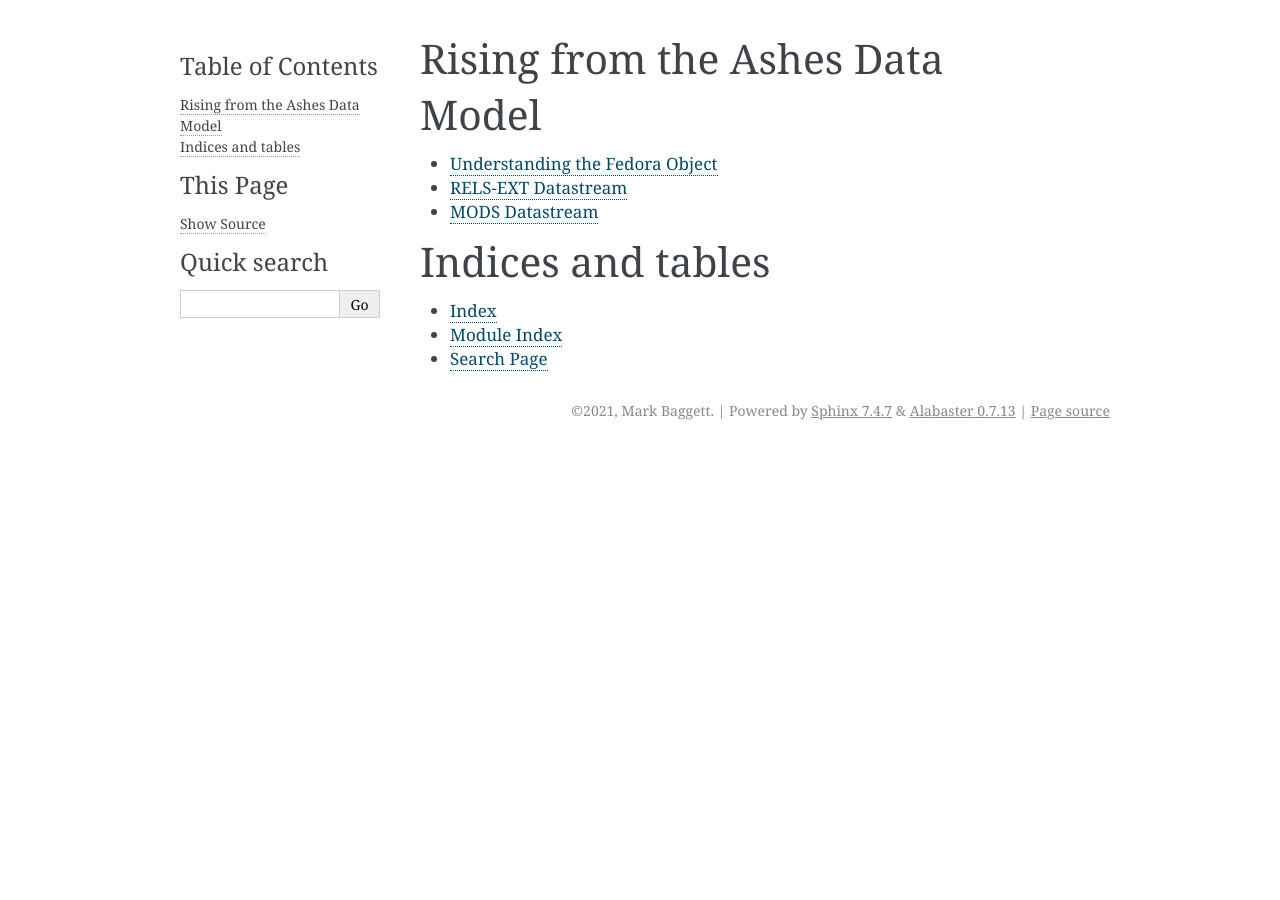
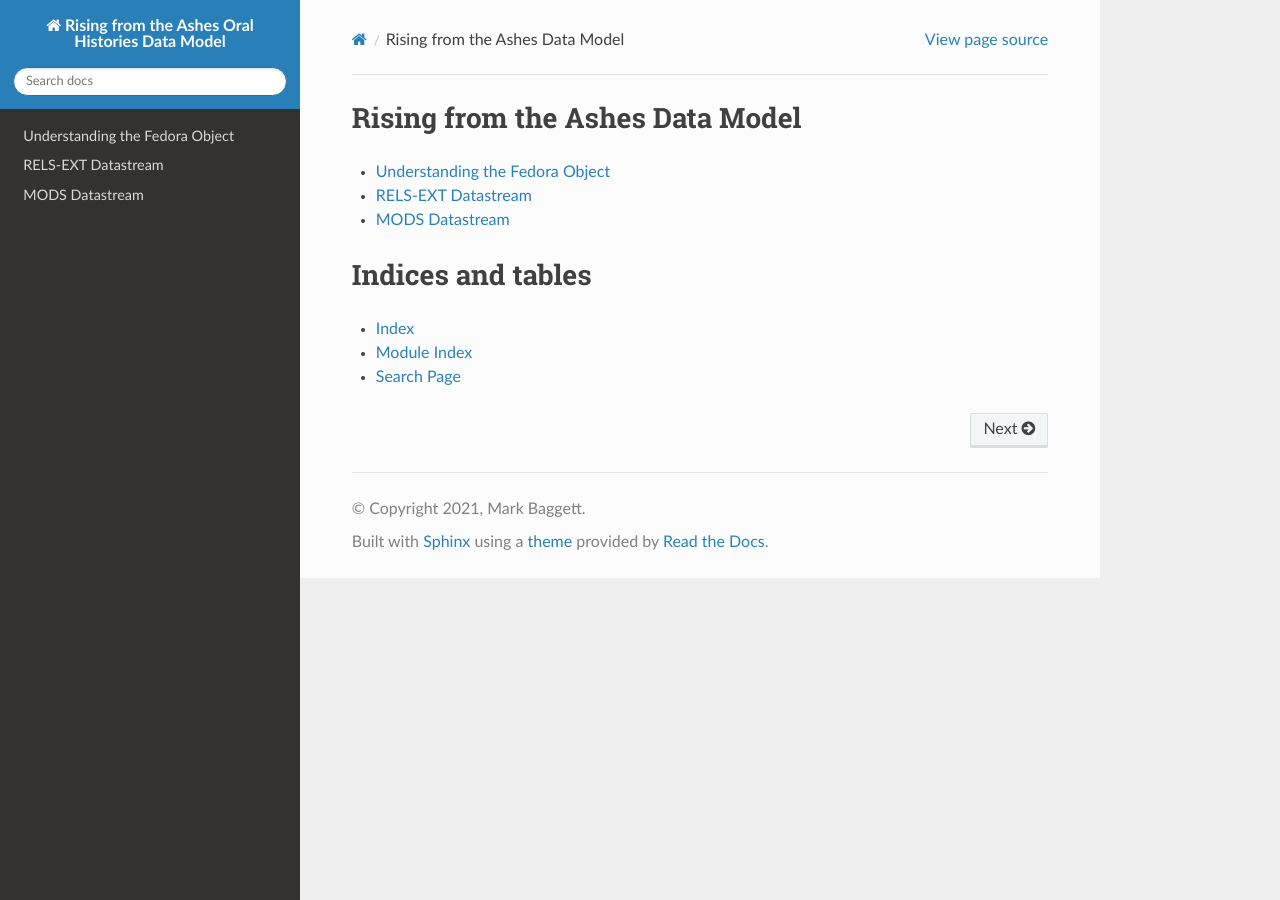
Before and after one commit to markpbaggett/rfta_data_models, a Sphinx documentation site: the page built from docs/source/index.rst, in a window 1280 px wide. Built offline with Sphinx 7.4.7 and the Read the Docs theme 2.0.0, drawn with Linux system fonts in a browser that asks for light colours.

Commit message:
Switch to RTD style.

```diff
--- a/docs/source/conf.py
+++ b/docs/source/conf.py
@@ -14,10 +14,11 @@
 # import sys
 # sys.path.insert(0, os.path.abspath('.'))
 
+import sphinx_rtd_theme
 
 # -- Project information -----------------------------------------------------
 
-project = 'Rising from the Ashes Data Model'
+project = 'Rising from the Ashes Oral Histories Data Model'
 copyright = '2021, Mark Baggett'
 author = 'Mark Baggett'
 
@@ -44,7 +45,7 @@ exclude_patterns = []
 # The theme to use for HTML and HTML Help pages.  See the documentation for
 # a list of builtin themes.
 #
-html_theme = 'alabaster'
+html_theme = "sphinx_rtd_theme"
 
 # Add any paths that contain custom static files (such as style sheets) here,
 # relative to this directory. They are copied after the builtin static files,
```
